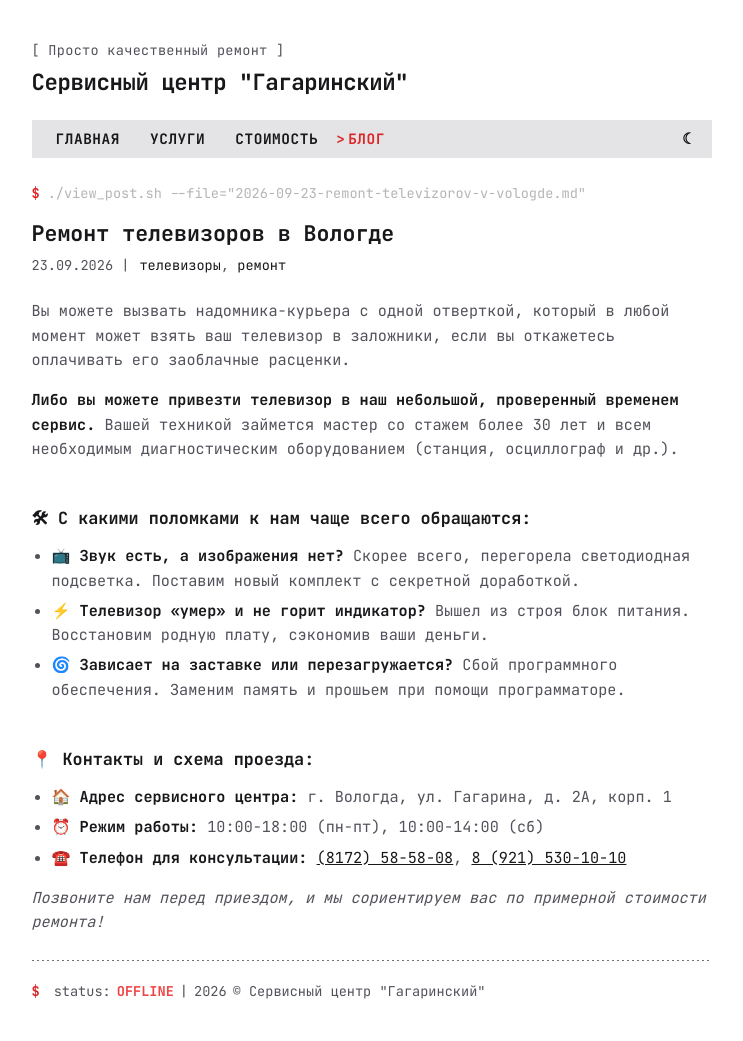
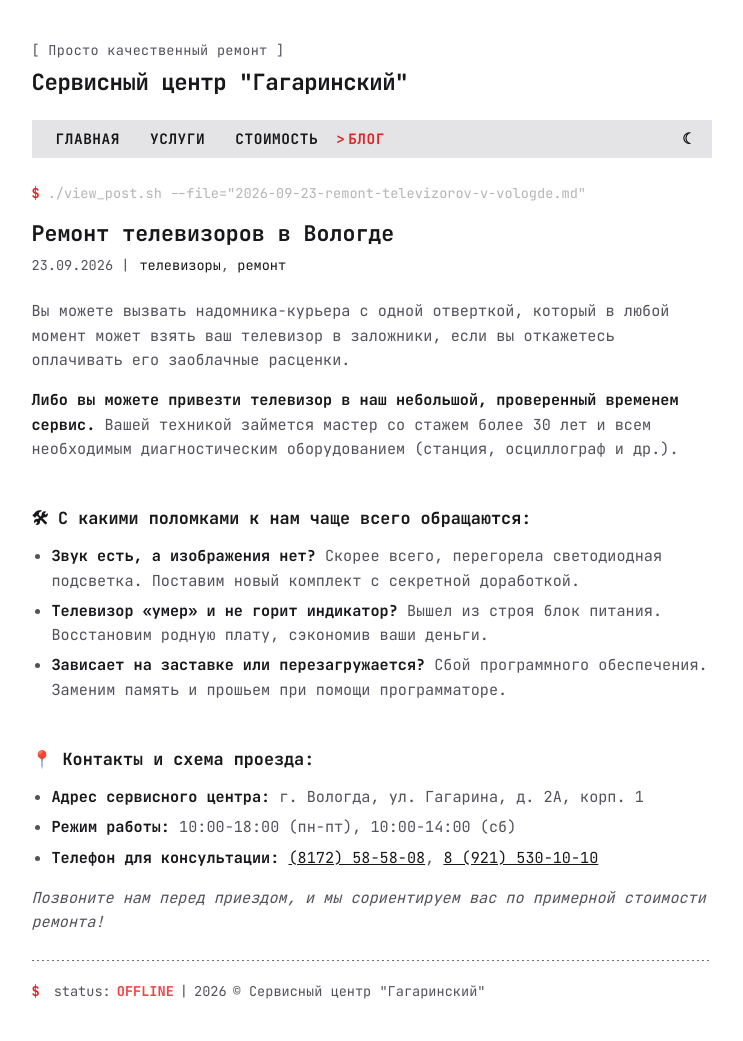
Before and after one commit to polinom11/polinom11.github.io, a Jekyll site: the page built from _posts/2026-09-23-remont-televizorov-v-vologde.md, in a window 1280 px wide. Shown: the whole page, without its empty margins (261-1004 px from the left). Built offline with Jekyll 4.4.1, drawn with Linux system fonts in a browser that asks for light colours.

```diff
--- a/_posts/2026-09-23-remont-televizorov-v-vologde.md
+++ b/_posts/2026-09-23-remont-televizorov-v-vologde.md
@@ -14,16 +14,16 @@ tags:
 
 ### 🛠 С какими поломками к нам чаще всего обращаются:
 
-* 📺 **Звук есть, а изображения нет?** Скорее всего, перегорела светодиодная подсветка. Поставим новый комплект с секретной доработкой.
-* ⚡ **Телевизор «умер» и не горит индикатор?** Вышел из строя блок питания. Восстановим родную плату, сэкономив ваши деньги.
-* 🌀 **Зависает на заставке или перезагружается?** Сбой программного обеспечения. Заменим память и прошьем при помощи программаторе.
+* **Звук есть, а изображения нет?** Скорее всего, перегорела светодиодная подсветка. Поставим новый комплект с секретной доработкой.
+* **Телевизор «умер» и не горит индикатор?** Вышел из строя блок питания. Восстановим родную плату, сэкономив ваши деньги.
+* **Зависает на заставке или перезагружается?** Сбой программного обеспечения. Заменим память и прошьем при помощи программаторе.
 
 ---
 
 ### 📍 Контакты и схема проезда:
 
-* 🏠 **Адрес сервисного центра:** г. Вологда, ул. Гагарина, д. 2А, корп. 1
-* ⏰ **Режим работы:** 10:00-18:00 (пн-пт), 10:00-14:00 (сб)
-* ☎️ **Телефон для консультации:** <a href="tel:+78172585808">(8172) 58-58-08</a>, <a href="tel:+79215301010">8 (921) 530-10-10</a>
+* **Адрес сервисного центра:** г. Вологда, ул. Гагарина, д. 2А, корп. 1
+* **Режим работы:** 10:00-18:00 (пн-пт), 10:00-14:00 (сб)
+* **Телефон для консультации:** <a href="tel:+78172585808">(8172) 58-58-08</a>, <a href="tel:+79215301010">8 (921) 530-10-10</a>
 
 *Позвоните нам перед приездом, и мы сориентируем вас по примерной стоимости ремонта!*
```
